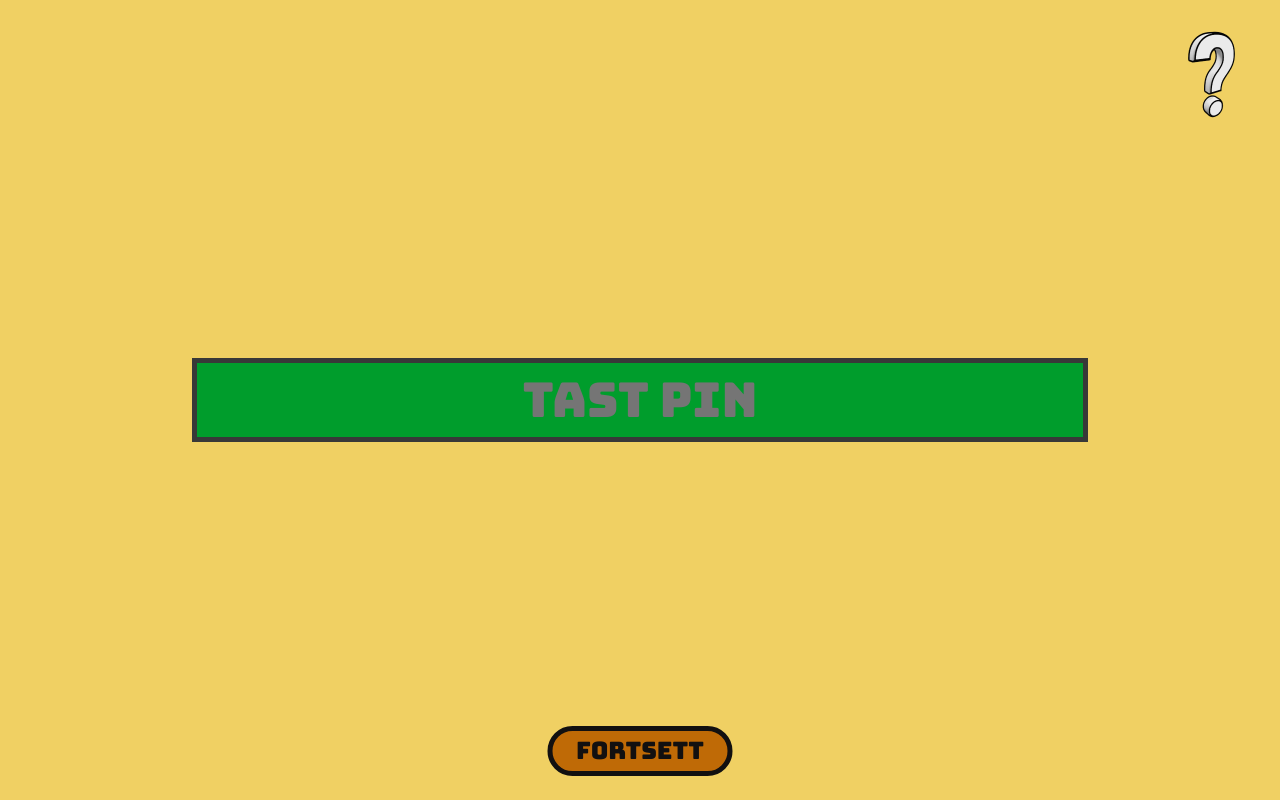
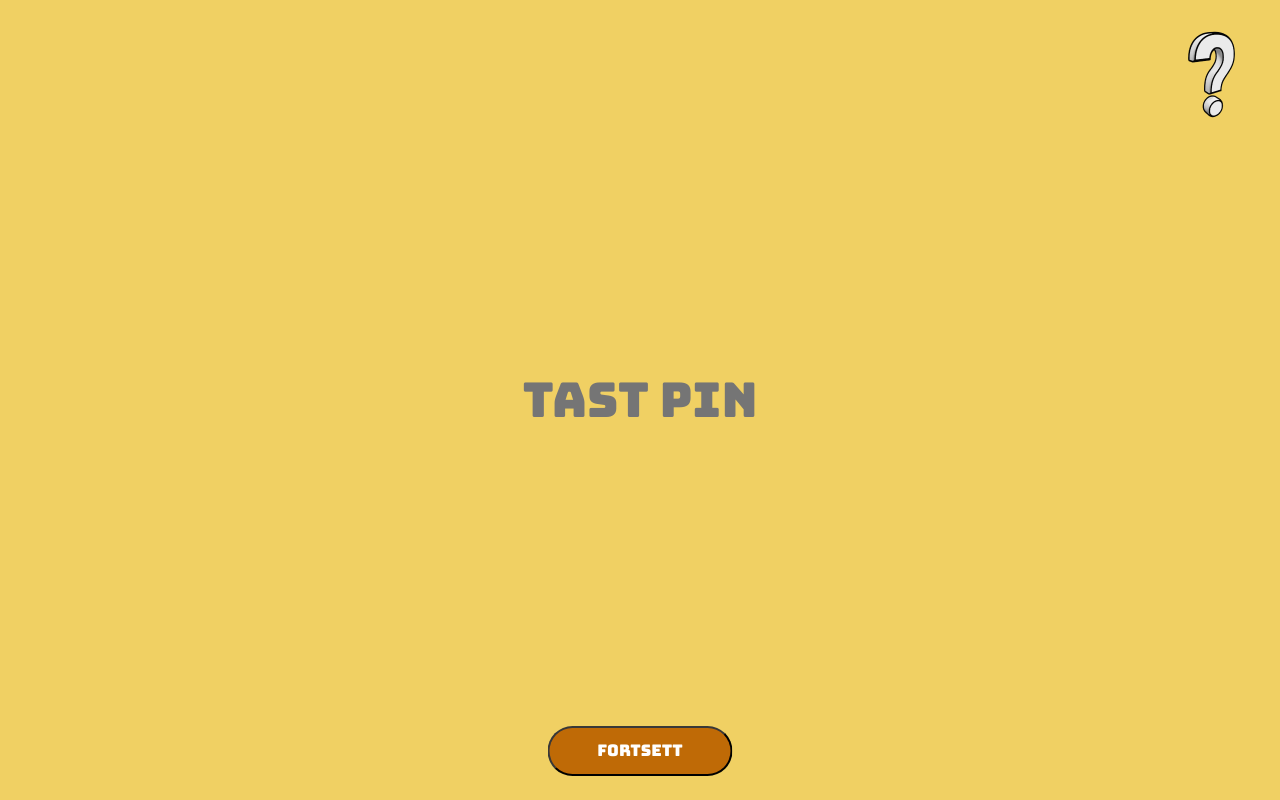
Before and after one commit to jegerfreddy/SmidigProsjekt, a React (Vite) app in the folder Frontend/user/: page / in a window 1280 px wide. Built offline with nearby package versions, Linux system fonts and the light colour scheme.

Commit message:
Revert "justering design"
This reverts commit 0454d4ac6d671163c0dd049aa8efb3a0e4ed2761.

```diff
--- a/Frontend/user/src/App.css
+++ b/Frontend/user/src/App.css
@@ -10,21 +10,20 @@ body {
   background-color: #F0D063;
 }
 
-/*.pinInput {
+.pinInput {
   font-size: 3rem;
   text-align: center;
   width: 80vw;
   background: none;
   border: none;
-}*/
-
-.userInput {
+}
+.userNameInput {
   font-size: 3rem;
   text-align: center;
-  width: 70vw;
-  color: #000000;
+  width: 80vw;
+  color: #FFFFFF;
   background-color: #009D2C;
-  border: 5px solid #383838;
+  border: 1px solid #383838;
 }
 
 .userNameInput::placeholder {
@@ -33,26 +32,28 @@ body {
 
 
 .pinButton {
-  font-size: 1.5rem;
   background: #BF6A06;
   border-color: #383838;
-  color: #121010;
+  color: #FFFFFF;
   min-width: 185px;
   min-height: 50px;
   border-radius: 25px;
-  border: 5px solid;
   margin: 0 auto;
 }
 
 /* Avatar css */
 
-.selectedAvatarImg {
-  width: 150px;
-  height: 150px;
+.avatarPicked {
+  border: 2px solid #000000;
   border-radius: 50%;
-
+  width: 110px;
+  height: 110px;
 }
 
+.avatarImg {
+  height: 64px;
+  width: 64px;
+}
 
 /* voting color */
 
--- a/Frontend/user/src/Components/Avatar/SelectedAvatar.tsx
+++ b/Frontend/user/src/Components/Avatar/SelectedAvatar.tsx
@@ -8,7 +8,7 @@ interface SelectedAvatarProps {
 const SelectedAvatar: React.FC<SelectedAvatarProps> = ({ selectedAvatar, username }) => {
     return (
         <div>
-            {selectedAvatar && <img src={selectedAvatar} alt="/images/Avatar-4.png" className='selectedAvatarImg' />}
+            {selectedAvatar && <img src={selectedAvatar} alt="/images/Avatar-4.png" />}
             <h3>{username}</h3>
         </div>
     );
--- a/Frontend/user/src/Pages/ChooseUserNamePage.tsx
+++ b/Frontend/user/src/Pages/ChooseUserNamePage.tsx
@@ -20,7 +20,7 @@ const ChooseUserNamePage: React.FC = () => {
                 <input
                     type="text"
                     placeholder='Brukernavn'
-                    className='userInput'
+                    className='userNameInput'
                     value={username}
                     onChange={(e) => setUsername(e.target.value)}
                 />
--- a/Frontend/user/src/Pages/UserLoginPage.tsx
+++ b/Frontend/user/src/Pages/UserLoginPage.tsx
@@ -10,7 +10,7 @@ const UserLoginPage: React.FC = () => {
             </div>
 
             <div className='position-absolute top-50 start-50 translate-middle'>
-                <input type="text" placeholder='TAST PIN' className='userInput' />
+                <input type="text" placeholder='TAST PIN' className='pinInput' />
             </div>
 
             <NextBtn path='username' />
```
